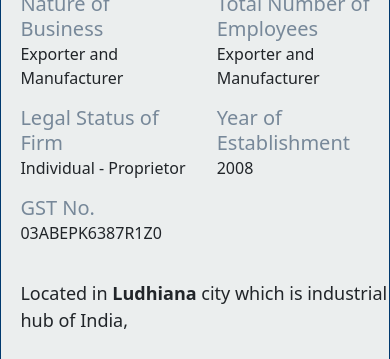
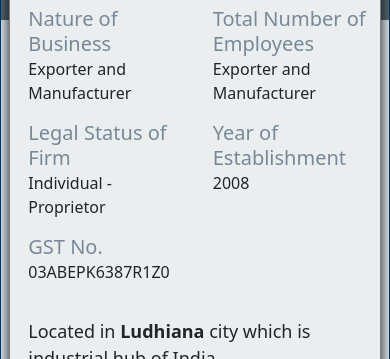
Before and after one commit to nitinkapoor4070/gskengineeringworks, a plain HTML site: page index.html in a window 390 px wide. Shown: the part 838-1197 px from the top of the page. Drawn offline with nearby package versions, Linux system fonts and the light colour scheme; a web font is replaced by a local one.

Commit message:
Update style.css

```diff
--- a/style.css
+++ b/style.css
@@ -849,7 +849,14 @@ height: 100%;
 }
 
 .iabcon{
-    margin-top: 30em;
+    border: 1px solid gray;
+    box-shadow: 0px 0px 15px black;
+    margin-top: 31em;
+    margin-left: 2%;
+    margin-right: 2%;
+}
+.icontainerpp{
+    margin-right: 2%;
 }
 
 /* .yarndescription{
```
